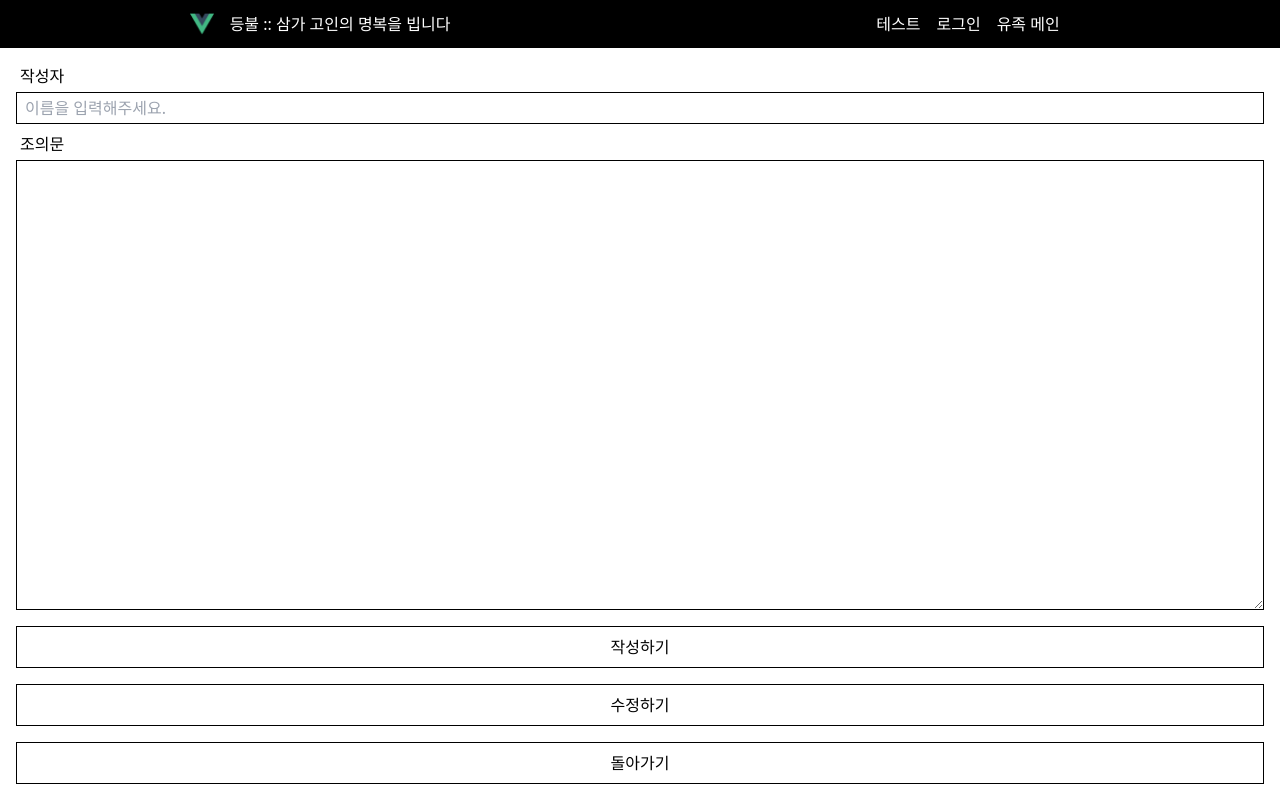
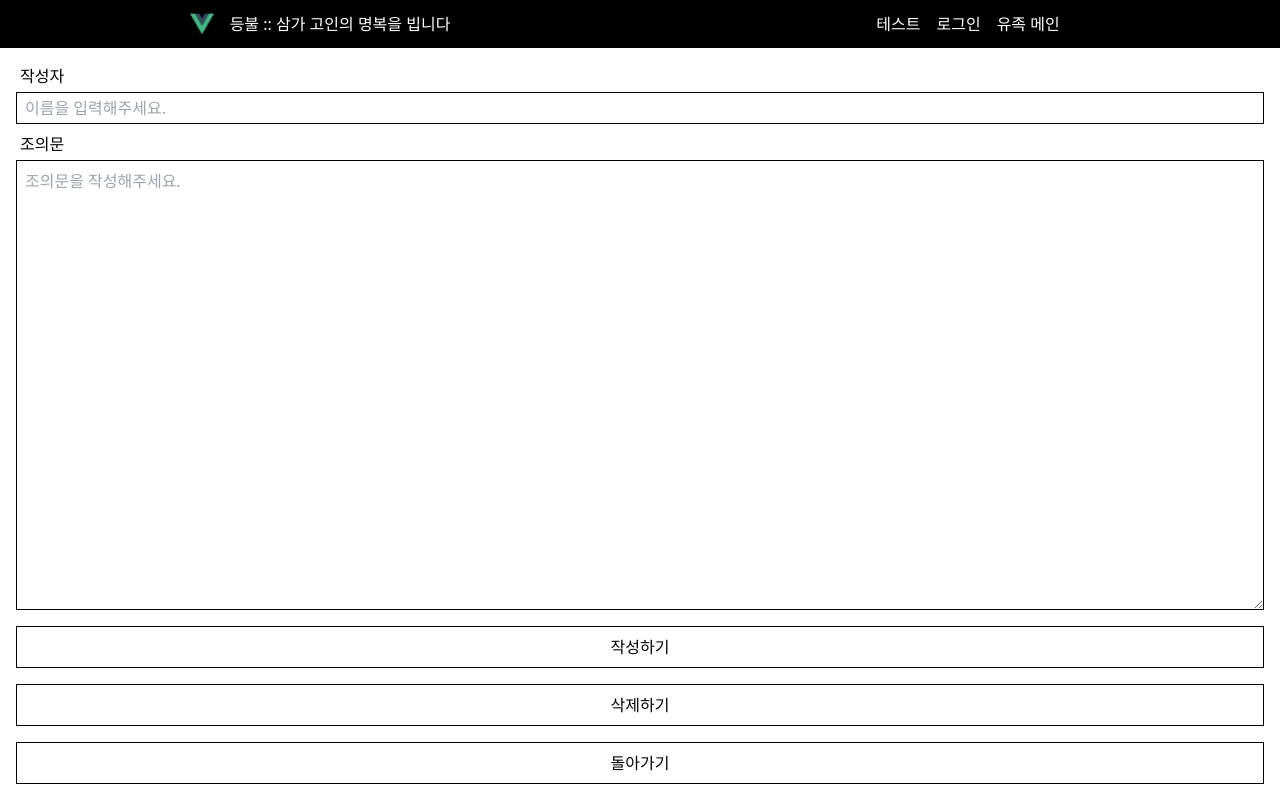
Before and after one commit to nwh1124/FMVue, a Vue app: page /usr/modifyOrDelete in a window 1280 px wide. Built offline with nearby package versions, Linux system fonts and the light colour scheme.

Commit message:
조의문 수정

```diff
--- a/src/apis/index.ts
+++ b/src/apis/index.ts
@@ -99,6 +99,10 @@ export interface MainApi__condolence_getById__IResponseBody extends Base__IRespo
   }
 }
 
+export interface MainApi__condolence_doModify__IResponseBody extends Base__IResponseBodyType1 {
+  id:number
+}
+
 
 // http://localhost:8021/ 와의 통신장치
 export class MainApi extends HttpClient {
@@ -120,9 +124,14 @@ export class MainApi extends HttpClient {
     return this.instance.post<MainApi__condolence_doWrite__IResponseBody>(`/usr/condolence/doAdd?writer=${writer}&password=${password}&body=${body}`);
   }
 
-  // http://localhost:8021/usr/condolence/doAdd?writer=?&password=?&body=? 를 요청하고 응답을 받아오는 함수
+  // http://localhost:8021/usr/condolence/showCondolence?id=? 를 요청하고 응답을 받아오는 함수
   public condolence_getById(id:number) {
     return this.instance.post<MainApi__condolence_getById__IResponseBody>(`/usr/condolence/showCondolence?id=${id}`);
   }
 
+  // http://localhost:8021/usr/condolence/showCondolence?id=? 를 요청하고 응답을 받아오는 함수
+  public condolence_doModify(id:number, writer:string, body:string) {
+    return this.instance.post<MainApi__condolence_doModify__IResponseBody>(`/usr/condolence/doModify?id=${id}&writer=${writer}&body=${body}`);
+  }
+
 }
--- a/src/pages/UsrModifyOrDeletePage.vue
+++ b/src/pages/UsrModifyOrDeletePage.vue
@@ -1,24 +1,24 @@
 <template>
   <div class="container mx-auto flex flex-col h-full">
 
-    <form v-on:submit.prevent="checkAndWriteCondolence"
+    <form v-on:submit.prevent="ModifyCondolence(writer, body)"
     class="flex flex-col flex-grow">
 
       <div class="mx-4 mt-4 mb-2">
         <span class="pl-1">작성자</span>
-        <input ref="modOrDelCondolenceWriterElRef"
+        <input
+        id = "writer"
         type="text" class="h-8 w-full mt-1 border-black pl-2"
-        id="modOrDelCondolenceWriter"
         placeholder="이름을 입력해주세요."
-        :value="writer">
+        v-model="writer">
       </div>
 
       <div class="mx-4 flex flex-col flex-grow">
         <span class="pl-1">조의문</span>
-        <textarea ref="modOrDelCondolenceBodyElRef" id="" cols="30" rows="10"
+        <textarea
         class="border-black flex-grow mt-1 pl-2 pt-2"
-        placeholder="조의문을 작성해주세요.">
-        {{body}}
+        placeholder="조의문을 작성해주세요."
+        v-model="body">
         </textarea>
       </div>
 
@@ -29,7 +29,7 @@
     </form>
 
     <form class="mx-4 mb-4 border-black" v-on:submit.prevent="">
-      <input type="submit" value="수정하기"
+      <input type="submit" value="삭제하기"
       class="bg-white block center w-full py-2">
     </form>
 
@@ -45,26 +45,59 @@
 </template>
 
 <script lang="ts">
-import { defineComponent, ref, onMounted } from 'vue'
-import { useRoute } from 'vue-router';
+import axios from 'axios';
+import { defineComponent, getCurrentInstance } from 'vue'
+import { Router } from 'vue-router';
+import { MainApi } from '../apis';
 
 export default defineComponent({
   name: 'UsrModifyOrDeletePage',
+  setup(){
+    const mainApi:MainApi = getCurrentInstance()?.appContext.config.globalProperties.$mainApi;
+    const router:Router = getCurrentInstance()?.appContext.config.globalProperties.$router;
 
-  setup(){
-    const modOrDelCondolenceWriterElRef = ref<HTMLInputElement>();
-    const modOrDelCondolenceBodyElRef = ref<HTMLInputElement>();
-
+    const id = localStorage.getItem("modOrDelCondolenceId");
     const writer = localStorage.getItem("modOrDelCondolenceWriter");
     const body = localStorage.getItem("modOrDelCondolenceBody");
 
+    const ModifyCondolence = ((writer:string, body:string) => {
+      if( writer.length == 0 ){
+        alert('이름을 입력해주세요.')
+      }
+      else{
+        if( body.length == 0 ){
+          alert('조의문을 작성해주세요.')
+        }
+      }
+
+      if( id == null ){
+        return;
+      }
+
+      mainApi.condolence_doModify(parseInt(id), writer, body)
+      .then( axiosResponse => {
+        alert(axiosResponse.data.msg)
+
+        if(axiosResponse.data.fail){
+          return;
+        }
+
+        router.replace('main');
+      })
+
+
+
+    })
+
     return {
-      modOrDelCondolenceWriterElRef,
+      id,
       writer,
       body,
+      ModifyCondolence,
     }
+
   }
 
+})
 
-})
 </script>
```
